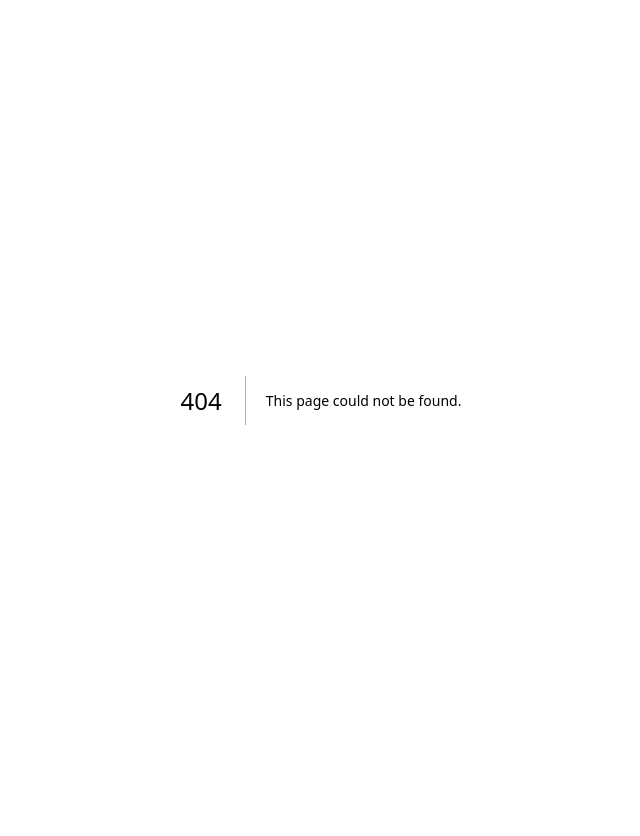
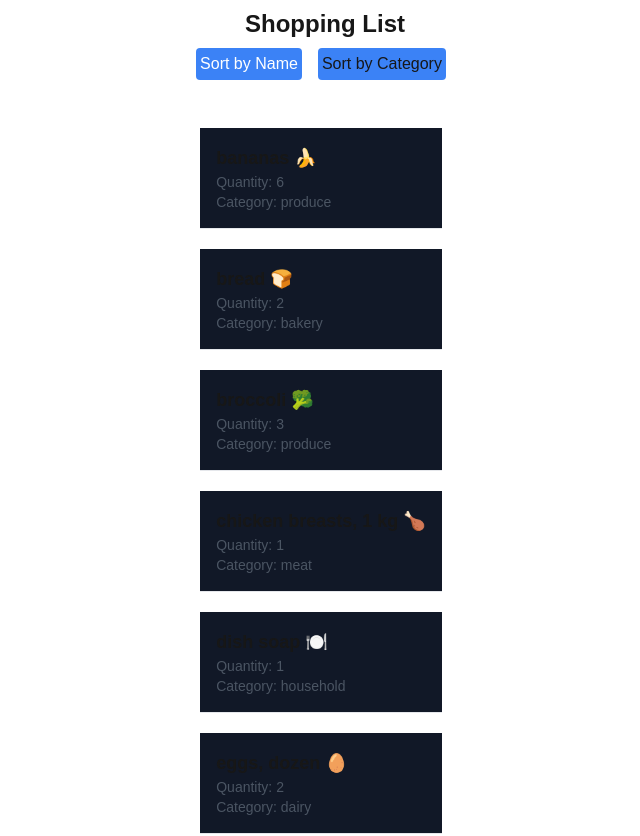
Before and after one commit to liamjwoods5/cprg306-assignments, a Next.js app: page /week-6 in a window 1280 px wide. Before the commit this address had no page. Shown: the top 836 px of the page, without its empty margins (319-959 px from the left). Before the commit the page ends 800 px from the top, so only its background shows below. Built offline with nearby package versions, Linux system fonts and the light colour scheme.

Commit message:
Week 6 work
week 6 assignment done

```diff
--- a/app/page.js
+++ b/app/page.js
@@ -31,6 +31,13 @@ export default function Home() {
             Week-5 Assignment
           </a>
         </li>
+        <li>
+          <a
+            href="/week-6"
+            className="hover:text-blue-500 hover:underline">
+            Week-6 Assignment
+          </a>
+        </li>
       </ul>
     </div>
   );
--- /dev/null
+++ b/app/week-6/item-list.js
@@ -0,0 +1,46 @@
+"use client";
+import React, { useState } from "react";
+import Item from "./item";
+import items from "./items.json";
+
+export default function ItemList() {
+  const [sortBy, setSortBy] = useState("name");
+
+  const sortedItems = [...items].sort((a, b) => {
+    if (sortBy === "name") {
+      return a.name.localeCompare(b.name);
+    } else if (sortBy === "category") {
+      return a.category.localeCompare(b.category);
+    }
+    return 0;
+  });
+
+  return (
+    <div>
+      <div className="flex justify-center">
+        <button
+          onClick={() => setSortBy("name")}
+          className="text-white bg-blue-500 hover:bg-blue-400 p-1 rounded m-2">
+          Sort by Name
+        </button>
+        <button
+          onClick={() => setSortBy("category")}
+          className="bg-blue-500 hover:bg-blue-400 p-1 rounded m-2">
+          Sort by Category
+        </button>
+      </div>
+      <div className="flex justify-center">
+        <ul className="mt-5 max-w-md">
+          {sortedItems.map((item, index) => (
+            <li key={index}>
+              <Item
+                {...item}
+                className="bg-gray-900 m-5 p-2"
+              />
+            </li>
+          ))}
+        </ul>
+      </div>
+    </div>
+  );
+}
--- /dev/null
+++ b/app/week-6/item.js
@@ -0,0 +1,14 @@
+// item.js
+import React from "react";
+
+function Item({ name, quantity, category, className }) {
+  return (
+    <div className={`p-4 border-b border-gray-200 ${className}`}>
+      <div className="text-lg font-semibold">{name}</div>
+      <div className="text-sm text-gray-600">Quantity: {quantity}</div>
+      <div className="text-sm text-gray-600">Category: {category}</div>
+    </div>
+  );
+}
+
+export default Item;
--- /dev/null
+++ b/app/week-6/items.json
@@ -0,0 +1,74 @@
+[
+  {
+    "id": "1h2GJKH12gkHG31h1H",
+    "name": "milk, 4 L 🥛",
+    "quantity": 1,
+    "category": "dairy"
+  },
+  {
+    "id": "2KJH3k2j3H1k2J3K1H",
+    "name": "bread 🍞",
+    "quantity": 2,
+    "category": "bakery"
+  },
+  {
+    "id": "3h2KJH3k2j3H1k2J3",
+    "name": "eggs, dozen 🥚",
+    "quantity": 2,
+    "category": "dairy"
+  },
+  {
+    "id": "4k2J3K1H2GJKH12gk",
+    "name": "bananas 🍌",
+    "quantity": 6,
+    "category": "produce"
+  },
+  {
+    "id": "5H1h1H2KJH3k2j3H",
+    "name": "broccoli 🥦",
+    "quantity": 3,
+    "category": "produce"
+  },
+  {
+    "id": "6H1k2J3K1H2GJKH1",
+    "name": "chicken breasts, 1 kg 🍗",
+    "quantity": 1,
+    "category": "meat"
+  },
+  {
+    "id": "7gkHG31h1H2KJH3k",
+    "name": "pasta sauce 🍝",
+    "quantity": 3,
+    "category": "canned goods"
+  },
+  {
+    "id": "8j3H1k2J3K1H2GJK",
+    "name": "spaghetti, 454 g 🍝",
+    "quantity": 2,
+    "category": "dry goods"
+  },
+  {
+    "id": "9H12gkHG31h1H2KJ",
+    "name": "toilet paper, 12 pack 🧻",
+    "quantity": 1,
+    "category": "household"
+  },
+  {
+    "id": "10H3k2j3H1k2J3K1",
+    "name": "paper towels, 6 pack",
+    "quantity": 1,
+    "category": "household"
+  },
+  {
+    "id": "11k2J3K1H2GJKH12",
+    "name": "dish soap 🍽️",
+    "quantity": 1,
+    "category": "household"
+  },
+  {
+    "id": "12GJKH12gkHG31h1",
+    "name": "hand soap 🧼",
+    "quantity": 4,
+    "category": "household"
+  }
+]
--- /dev/null
+++ b/app/week-6/page.js
@@ -0,0 +1,10 @@
+import ItemList from "./item-list";
+
+export default function Main() {
+  return (
+    <main>
+      <h1 className="text-2xl ml-2 mt-2 font-bold text-center">Shopping List</h1>
+      <ItemList />
+    </main>
+  );
+}
```
